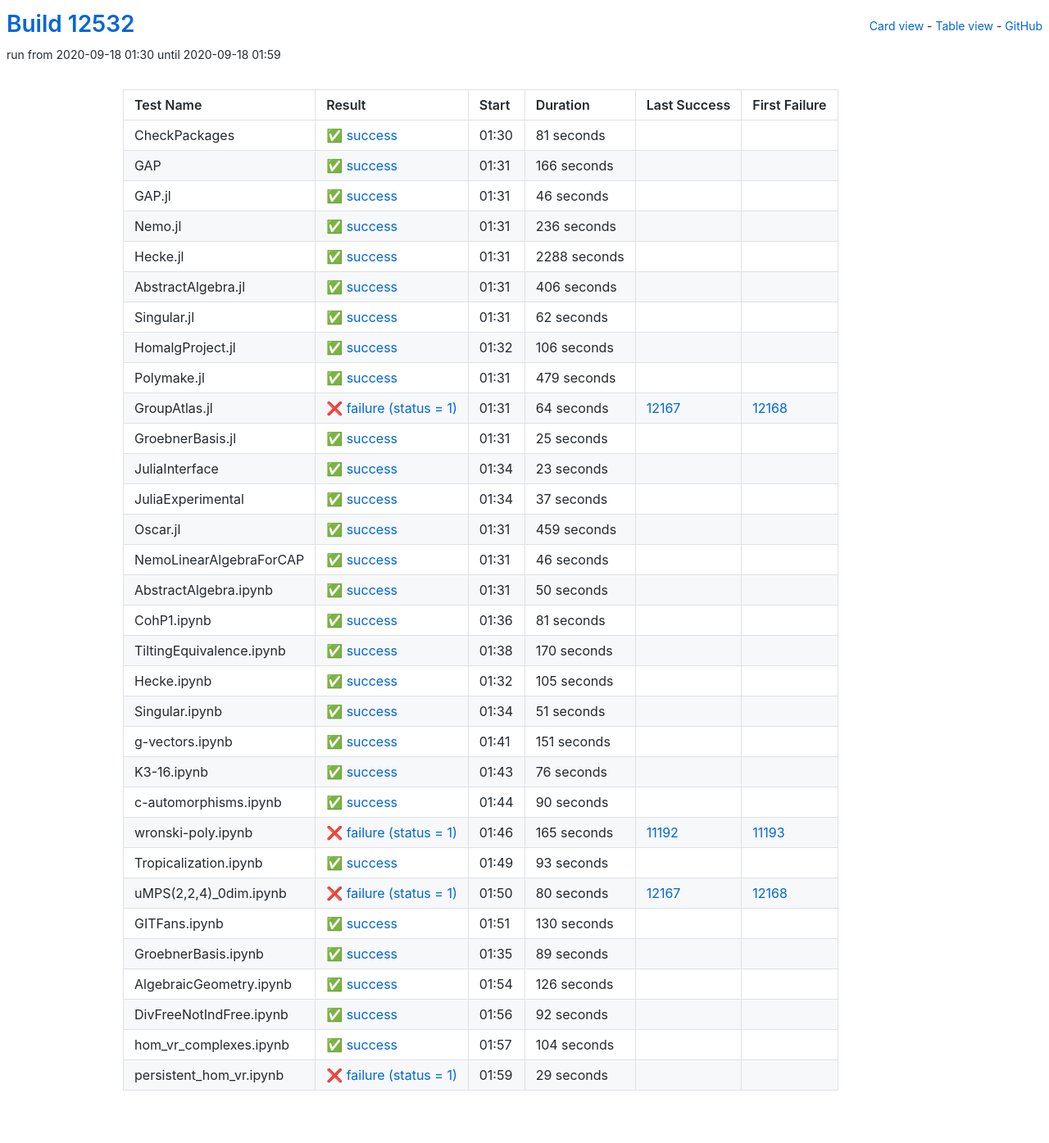
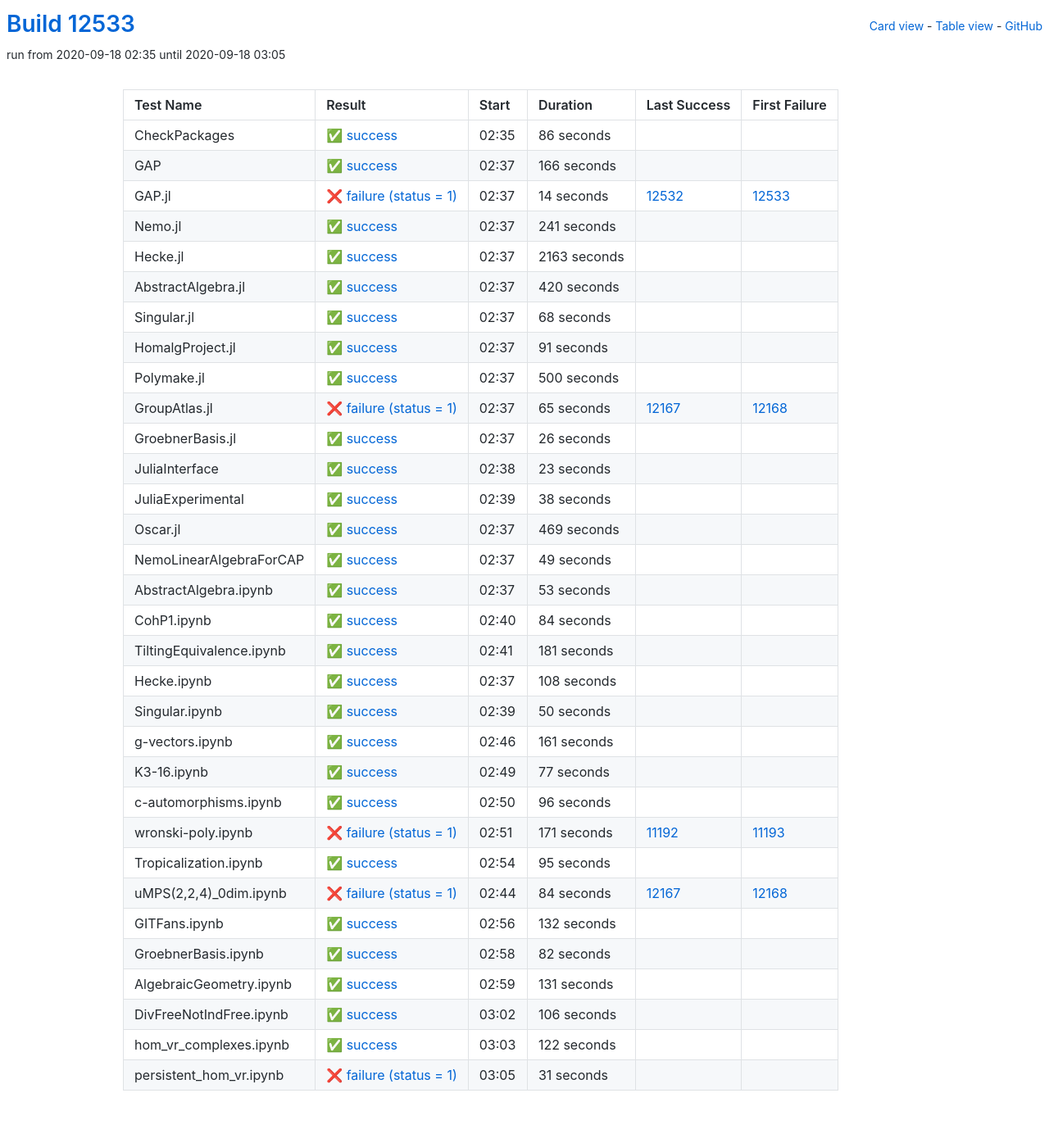
Before and after one commit to oscar-system/oscar-ci-status, a Jekyll site: the page built from table.html, in a window 1280 px wide. Shown: the whole page at 82% size. Built offline with Jekyll 4.4.1, drawn with Linux system fonts in a browser that asks for light colours.

Commit message:
Build #12533

```diff
--- a/_data/ci.yml
+++ b/_data/ci.yml
@@ -1,6 +1,6 @@
 ---
-build: 12532
-build_url: https://oscarci.mathematik.uni-kl.de/job/oscar/12532/
+build: 12533
+build_url: https://oscarci.mathematik.uni-kl.de/job/oscar/12533/
 job: oscar
 organization: oscar-system
 repo: oscar-ci-status
@@ -8,20 +8,20 @@
 tests:
 - name: CheckPackages
   id: checkpackages
-  log: https://oscarci.mathematik.uni-kl.de/job/oscar/12532/artifact/logs/build-12532/CheckPackages.log
-  start: 2020-09-18 01:30
+  log: https://oscarci.mathematik.uni-kl.de/job/oscar/12533/artifact/logs/build-12533/CheckPackages.log
+  start: 2020-09-18 02:35
   success: true
   exitcode: 0
   status: success
-  duration: 81
+  duration: 86
   last_success: false
   last_success_url:
   first_failure: false
   first_failure_url:
 - name: GAP
   id: gap
-  log: https://oscarci.mathematik.uni-kl.de/job/oscar/12532/artifact/logs/build-12532/GAP.log
-  start: 2020-09-18 01:31
+  log: https://oscarci.mathematik.uni-kl.de/job/oscar/12533/artifact/logs/build-12533/GAP.log
+  start: 2020-09-18 02:37
   success: true
   exitcode: 0
   status: success
@@ -32,116 +32,116 @@
   first_failure_url:
 - name: GAP.jl
   id: gap-jl
-  log: https://oscarci.mathematik.uni-kl.de/job/oscar/12532/artifact/logs/build-12532/GAP.jl.log
-  start: 2020-09-18 01:31
+  log: https://oscarci.mathematik.uni-kl.de/job/oscar/12533/artifact/logs/build-12533/GAP.jl.log
+  start: 2020-09-18 02:37
+  success: false
+  exitcode: 1
+  status: failure
+  duration: 14
+  last_success: 12532
+  last_success_url: https://oscarci.mathematik.uni-kl.de/job/oscar/12532/
+  first_failure: 12533
+  first_failure_url: https://oscarci.mathematik.uni-kl.de/job/oscar/12533/
+- name: Nemo.jl
+  id: nemo-jl
+  log: https://oscarci.mathematik.uni-kl.de/job/oscar/12533/artifact/logs/build-12533/Nemo.jl.log
+  start: 2020-09-18 02:37
   success: true
   exitcode: 0
   status: success
-  duration: 46
-  last_success: false
-  last_success_url:
-  first_failure: false
-  first_failure_url:
-- name: Nemo.jl
-  id: nemo-jl
-  log: https://oscarci.mathematik.uni-kl.de/job/oscar/12532/artifact/logs/build-12532/Nemo.jl.log
-  start: 2020-09-18 01:31
-  success: true
-  exitcode: 0
-  status: success
-  duration: 236
+  duration: 241
   last_success: false
   last_success_url:
   first_failure: false
   first_failure_url:
 - name: Hecke.jl
   id: hecke-jl
-  log: https://oscarci.mathematik.uni-kl.de/job/oscar/12532/artifact/logs/build-12532/Hecke.jl.log
-  start: 2020-09-18 01:31
+  log: https://oscarci.mathematik.uni-kl.de/job/oscar/12533/artifact/logs/build-12533/Hecke.jl.log
+  start: 2020-09-18 02:37
   success: true
   exitcode: 0
   status: success
-  duration: 2288
+  duration: 2163
   last_success: false
   last_success_url:
   first_failure: false
   first_failure_url:
 - name: AbstractAlgebra.jl
   id: abstractalgebra-jl
-  log: https://oscarci.mathematik.uni-kl.de/job/oscar/12532/artifact/logs/build-12532/AbstractAlgebra.jl.log
-  start: 2020-09-18 01:31
+  log: https://oscarci.mathematik.uni-kl.de/job/oscar/12533/artifact/logs/build-12533/AbstractAlgebra.jl.log
+  start: 2020-09-18 02:37
   success: true
   exitcode: 0
   status: success
-  duration: 406
+  duration: 420
   last_success: false
   last_success_url:
   first_failure: false
   first_failure_url:
 - name: Singular.jl
   id: singular-jl
-  log: https://oscarci.mathematik.uni-kl.de/job/oscar/12532/artifact/logs/build-12532/Singular.jl.log
-  start: 2020-09-18 01:31
+  log: https://oscarci.mathematik.uni-kl.de/job/oscar/12533/artifact/logs/build-12533/Singular.jl.log
+  start: 2020-09-18 02:37
   success: true
   exitcode: 0
   status: success
-  duration: 62
+  duration: 68
   last_success: false
   last_success_url:
   first_failure: false
   first_failure_url:
 - name: HomalgProject.jl
   id: homalgproject-jl
-  log: https://oscarci.mathematik.uni-kl.de/job/oscar/12532/artifact/logs/build-12532/HomalgProject.jl.log
-  start: 2020-09-18 01:32
+  log: https://oscarci.mathematik.uni-kl.de/job/oscar/12533/artifact/logs/build-12533/HomalgProject.jl.log
+  start: 2020-09-18 02:37
   success: true
   exitcode: 0
   status: success
-  duration: 106
+  duration: 91
   last_success: false
   last_success_url:
   first_failure: false
   first_failure_url:
 - name: Polymake.jl
   id: polymake-jl
-  log: https://oscarci.mathematik.uni-kl.de/job/oscar/12532/artifact/logs/build-12532/Polymake.jl.log
-  start: 2020-09-18 01:31
+  log: https://oscarci.mathematik.uni-kl.de/job/oscar/12533/artifact/logs/build-12533/Polymake.jl.log
+  start: 2020-09-18 02:37
   success: true
   exitcode: 0
   status: success
-  duration: 479
+  duration: 500
   last_success: false
   last_success_url:
   first_failure: false
   first_failure_url:
 - name: GroupAtlas.jl
   id: groupatlas-jl
-  log: https://oscarci.mathematik.uni-kl.de/job/oscar/12532/artifact/logs/build-12532/GroupAtlas.jl.log
-  start: 2020-09-18 01:31
+  log: https://oscarci.mathematik.uni-kl.de/job/oscar/12533/artifact/logs/build-12533/GroupAtlas.jl.log
+  start: 2020-09-18 02:37
   success: false
   exitcode: 1
   status: failure
-  duration: 64
+  duration: 65
   last_success: 12167
   last_success_url: https://oscarci.mathematik.uni-kl.de/job/oscar/12167/
   first_failure: 12168
   first_failure_url: https://oscarci.mathematik.uni-kl.de/job/oscar/12168/
 - name: GroebnerBasis.jl
   id: groebnerbasis-jl
-  log: https://oscarci.mathematik.uni-kl.de/job/oscar/12532/artifact/logs/build-12532/GroebnerBasis.jl.log
-  start: 2020-09-18 01:31
+  log: https://oscarci.mathematik.uni-kl.de/job/oscar/12533/artifact/logs/build-12533/GroebnerBasis.jl.log
+  start: 2020-09-18 02:37
   success: true
   exitcode: 0
   status: success
-  duration: 25
+  duration: 26
   last_success: false
   last_success_url:
   first_failure: false
   first_failure_url:
 - name: JuliaInterface
   id: juliainterface
-  log: https://oscarci.mathematik.uni-kl.de/job/oscar/12532/artifact/logs/build-12532/JuliaInterface.log
-  start: 2020-09-18 01:34
+  log: https://oscarci.mathematik.uni-kl.de/job/oscar/12533/artifact/logs/build-12533/JuliaInterface.log
+  start: 2020-09-18 02:38
   success: true
   exitcode: 0
   status: success
@@ -152,44 +152,92 @@
   first_failure_url:
 - name: JuliaExperimental
   id: juliaexperimental
-  log: https://oscarci.mathematik.uni-kl.de/job/oscar/12532/artifact/logs/build-12532/JuliaExperimental.log
-  start: 2020-09-18 01:34
+  log: https://oscarci.mathematik.uni-kl.de/job/oscar/12533/artifact/logs/build-12533/JuliaExperimental.log
+  start: 2020-09-18 02:39
   success: true
   exitcode: 0
   status: success
-  duration: 37
+  duration: 38
   last_success: false
   last_success_url:
   first_failure: false
   first_failure_url:
 - name: Oscar.jl
   id: oscar-jl
-  log: https://oscarci.mathematik.uni-kl.de/job/oscar/12532/artifact/logs/build-12532/Oscar.jl.log
-  start: 2020-09-18 01:31
+  log: https://oscarci.mathematik.uni-kl.de/job/oscar/12533/artifact/logs/build-12533/Oscar.jl.log
+  start: 2020-09-18 02:37
   success: true
   exitcode: 0
   status: success
-  duration: 459
+  duration: 469
   last_success: false
   last_success_url:
   first_failure: false
   first_failure_url:
 - name: NemoLinearAlgebraForCAP
   id: nemolinearalgebraforcap
-  log: https://oscarci.mathematik.uni-kl.de/job/oscar/12532/artifact/logs/build-12532/NemoLinearAlgebraForCAP.log
-  start: 2020-09-18 01:31
+  log: https://oscarci.mathematik.uni-kl.de/job/oscar/12533/artifact/logs/build-12533/NemoLinearAlgebraForCAP.log
+  start: 2020-09-18 02:37
   success: true
   exitcode: 0
   status: success
-  duration: 46
+  duration: 49
   last_success: false
   last_success_url:
   first_failure: false
   first_failure_url:
 - name: AbstractAlgebra.ipynb
   id: abstractalgebra-ipynb
-  log: https://oscarci.mathematik.uni-kl.de/job/oscar/12532/artifact/logs/build-12532/AbstractAlgebra.ipynb.log
-  start: 2020-09-18 01:31
+  log: https://oscarci.mathematik.uni-kl.de/job/oscar/12533/artifact/logs/build-12533/AbstractAlgebra.ipynb.log
+  start: 2020-09-18 02:37
+  success: true
+  exitcode: 0
+  status: success
+  duration: 53
+  last_success: false
+  last_success_url:
+  first_failure: false
+  first_failure_url:
+- name: CohP1.ipynb
+  id: cohp1-ipynb
+  log: https://oscarci.mathematik.uni-kl.de/job/oscar/12533/artifact/logs/build-12533/CohP1.ipynb.log
+  start: 2020-09-18 02:40
+  success: true
+  exitcode: 0
+  status: success
+  duration: 84
+  last_success: false
+  last_success_url:
+  first_failure: false
+  first_failure_url:
+- name: TiltingEquivalence.ipynb
+  id: tiltingequivalence-ipynb
+  log: https://oscarci.mathematik.uni-kl.de/job/oscar/12533/artifact/logs/build-12533/TiltingEquivalence.ipynb.log
+  start: 2020-09-18 02:41
+  success: true
+  exitcode: 0
+  status: success
+  duration: 181
+  last_success: false
+  last_success_url:
+  first_failure: false
+  first_failure_url:
+- name: Hecke.ipynb
+  id: hecke-ipynb
+  log: https://oscarci.mathematik.uni-kl.de/job/oscar/12533/artifact/logs/build-12533/Hecke.ipynb.log
+  start: 2020-09-18 02:37
+  success: true
+  exitcode: 0
+  status: success
+  duration: 108
+  last_success: false
+  last_success_url:
+  first_failure: false
+  first_failure_url:
+- name: Singular.ipynb
+  id: singular-ipynb
+  log: https://oscarci.mathematik.uni-kl.de/job/oscar/12533/artifact/logs/build-12533/Singular.ipynb.log
+  start: 2020-09-18 02:39
   success: true
   exitcode: 0
   status: success
@@ -198,194 +246,146 @@
   last_success_url:
   first_failure: false
   first_failure_url:
-- name: CohP1.ipynb
-  id: cohp1-ipynb
-  log: https://oscarci.mathematik.uni-kl.de/job/oscar/12532/artifact/logs/build-12532/CohP1.ipynb.log
-  start: 2020-09-18 01:36
+- name: g-vectors.ipynb
+  id: g-vectors-ipynb
+  log: https://oscarci.mathematik.uni-kl.de/job/oscar/12533/artifact/logs/build-12533/g-vectors.ipynb.log
+  start: 2020-09-18 02:46
   success: true
   exitcode: 0
   status: success
-  duration: 81
-  last_success: false
-  last_success_url:
-  first_failure: false
-  first_failure_url:
-- name: TiltingEquivalence.ipynb
-  id: tiltingequivalence-ipynb
-  log: https://oscarci.mathematik.uni-kl.de/job/oscar/12532/artifact/logs/build-12532/TiltingEquivalence.ipynb.log
-  start: 2020-09-18 01:38
-  success: true
-  exitcode: 0
-  status: success
-  duration: 170
-  last_success: false
-  last_success_url:
-  first_failure: false
-  first_failure_url:
-- name: Hecke.ipynb
-  id: hecke-ipynb
-  log: https://oscarci.mathematik.uni-kl.de/job/oscar/12532/artifact/logs/build-12532/Hecke.ipynb.log
-  start: 2020-09-18 01:32
-  success: true
-  exitcode: 0
-  status: success
-  duration: 105
-  last_success: false
-  last_success_url:
-  first_failure: false
-  first_failure_url:
-- name: Singular.ipynb
-  id: singular-ipynb
-  log: https://oscarci.mathematik.uni-kl.de/job/oscar/12532/artifact/logs/build-12532/Singular.ipynb.log
-  start: 2020-09-18 01:34
-  success: true
-  exitcode: 0
-  status: success
-  duration: 51
-  last_success: false
-  last_success_url:
-  first_failure: false
-  first_failure_url:
-- name: g-vectors.ipynb
-  id: g-vectors-ipynb
-  log: https://oscarci.mathematik.uni-kl.de/job/oscar/12532/artifact/logs/build-12532/g-vectors.ipynb.log
-  start: 2020-09-18 01:41
-  success: true
-  exitcode: 0
-  status: success
-  duration: 151
+  duration: 161
   last_success: false
   last_success_url:
   first_failure: false
   first_failure_url:
 - name: K3-16.ipynb
   id: k3-16-ipynb
-  log: https://oscarci.mathematik.uni-kl.de/job/oscar/12532/artifact/logs/build-12532/K3-16.ipynb.log
-  start: 2020-09-18 01:43
+  log: https://oscarci.mathematik.uni-kl.de/job/oscar/12533/artifact/logs/build-12533/K3-16.ipynb.log
+  start: 2020-09-18 02:49
   success: true
   exitcode: 0
   status: success
-  duration: 76
+  duration: 77
   last_success: false
   last_success_url:
   first_failure: false
   first_failure_url:
 - name: c-automorphisms.ipynb
   id: c-automorphisms-ipynb
-  log: https://oscarci.mathematik.uni-kl.de/job/oscar/12532/artifact/logs/build-12532/c-automorphisms.ipynb.log
-  start: 2020-09-18 01:44
+  log: https://oscarci.mathematik.uni-kl.de/job/oscar/12533/artifact/logs/build-12533/c-automorphisms.ipynb.log
+  start: 2020-09-18 02:50
   success: true
   exitcode: 0
   status: success
-  duration: 90
+  duration: 96
   last_success: false
   last_success_url:
   first_failure: false
   first_failure_url:
 - name: wronski-poly.ipynb
   id: wronski-poly-ipynb
-  log: https://oscarci.mathematik.uni-kl.de/job/oscar/12532/artifact/logs/build-12532/wronski-poly.ipynb.log
-  start: 2020-09-18 01:46
+  log: https://oscarci.mathematik.uni-kl.de/job/oscar/12533/artifact/logs/build-12533/wronski-poly.ipynb.log
+  start: 2020-09-18 02:51
   success: false
   exitcode: 1
   status: failure
-  duration: 165
+  duration: 171
   last_success: 11192
   last_success_url: https://oscarci.mathematik.uni-kl.de/job/oscar/11192/
   first_failure: 11193
   first_failure_url: https://oscarci.mathematik.uni-kl.de/job/oscar/11193/
 - name: Tropicalization.ipynb
   id: tropicalization-ipynb
-  log: https://oscarci.mathematik.uni-kl.de/job/oscar/12532/artifact/logs/build-12532/Tropicalization.ipynb.log
-  start: 2020-09-18 01:49
+  log: https://oscarci.mathematik.uni-kl.de/job/oscar/12533/artifact/logs/build-12533/Tropicalization.ipynb.log
+  start: 2020-09-18 02:54
   success: true
   exitcode: 0
   status: success
-  duration: 93
+  duration: 95
   last_success: false
   last_success_url:
   first_failure: false
   first_failure_url:
 - name: uMPS(2,2,4)_0dim.ipynb
   id: umps-2-2-4-0dim-ipynb
-  log: https://oscarci.mathematik.uni-kl.de/job/oscar/12532/artifact/logs/build-12532/uMPS-2-2-4-_0dim.ipynb.log
-  start: 2020-09-18 01:50
+  log: https://oscarci.mathematik.uni-kl.de/job/oscar/12533/artifact/logs/build-12533/uMPS-2-2-4-_0dim.ipynb.log
+  start: 2020-09-18 02:44
   success: false
   exitcode: 1
   status: failure
-  duration: 80
+  duration: 84
   last_success: 12167
   last_success_url: https://oscarci.mathematik.uni-kl.de/job/oscar/12167/
   first_failure: 12168
   first_failure_url: https://oscarci.mathematik.uni-kl.de/job/oscar/12168/
 - name: GITFans.ipynb
   id: gitfans-ipynb
-  log: https://oscarci.mathematik.uni-kl.de/job/oscar/12532/artifact/logs/build-12532/GITFans.ipynb.log
-  start: 2020-09-18 01:51
+  log: https://oscarci.mathematik.uni-kl.de/job/oscar/12533/artifact/logs/build-12533/GITFans.ipynb.log
+  start: 2020-09-18 02:56
   success: true
   exitcode: 0
   status: success
-  duration: 130
+  duration: 132
   last_success: false
   last_success_url:
   first_failure: false
   first_failure_url:
 - name: GroebnerBasis.ipynb
   id: groebnerbasis-ipynb
-  log: https://oscarci.mathematik.uni-kl.de/job/oscar/12532/artifact/logs/build-12532/GroebnerBasis.ipynb.log
-  start: 2020-09-18 01:35
+  log: https://oscarci.mathematik.uni-kl.de/job/oscar/12533/artifact/logs/build-12533/GroebnerBasis.ipynb.log
+  start: 2020-09-18 02:58
   success: true
   exitcode: 0
   status: success
-  duration: 89
+  duration: 82
   last_success: false
   last_success_url:
   first_failure: false
   first_failure_url:
 - name: AlgebraicGeometry.ipynb
   id: algebraicgeometry-ipynb
-  log: https://oscarci.mathematik.uni-kl.de/job/oscar/12532/artifact/logs/build-12532/AlgebraicGeometry.ipynb.log
-  start: 2020-09-18 01:54
+  log: https://oscarci.mathematik.uni-kl.de/job/oscar/12533/artifact/logs/build-12533/AlgebraicGeometry.ipynb.log
+  start: 2020-09-18 02:59
   success: true
   exitcode: 0
   status: success
-  duration: 126
+  duration: 131
   last_success: false
   last_success_url:
   first_failure: false
   first_failure_url:
 - name: DivFreeNotIndFree.ipynb
   id: divfreenotindfree-ipynb
-  log: https://oscarci.mathematik.uni-kl.de/job/oscar/12532/artifact/logs/build-12532/DivFreeNotIndFree.ipynb.log
-  start: 2020-09-18 01:56
+  log: https://oscarci.mathematik.uni-kl.de/job/oscar/12533/artifact/logs/build-12533/DivFreeNotIndFree.ipynb.log
+  start: 2020-09-18 03:02
   success: true
   exitcode: 0
   status: success
-  duration: 92
+  duration: 106
   last_success: false
   last_success_url:
   first_failure: false
   first_failure_url:
 - name: hom_vr_complexes.ipynb
   id: hom-vr-complexes-ipynb
-  log: https://oscarci.mathematik.uni-kl.de/job/oscar/12532/artifact/logs/build-12532/hom_vr_complexes.ipynb.log
-  start: 2020-09-18 01:57
+  log: https://oscarci.mathematik.uni-kl.de/job/oscar/12533/artifact/logs/build-12533/hom_vr_complexes.ipynb.log
+  start: 2020-09-18 03:03
   success: true
   exitcode: 0
   status: success
-  duration: 104
+  duration: 122
   last_success: false
   last_success_url:
   first_failure: false
   first_failure_url:
 - name: persistent_hom_vr.ipynb
   id: persistent-hom-vr-ipynb
-  log: https://oscarci.mathematik.uni-kl.de/job/oscar/12532/artifact/logs/build-12532/persistent_hom_vr.ipynb.log
-  start: 2020-09-18 01:59
+  log: https://oscarci.mathematik.uni-kl.de/job/oscar/12533/artifact/logs/build-12533/persistent_hom_vr.ipynb.log
+  start: 2020-09-18 03:05
   success: false
   exitcode: 1
   status: failure
-  duration: 29
+  duration: 31
   last_success: false
   last_success_url:
   first_failure: false
```
Also changed, not shown: README.md.
